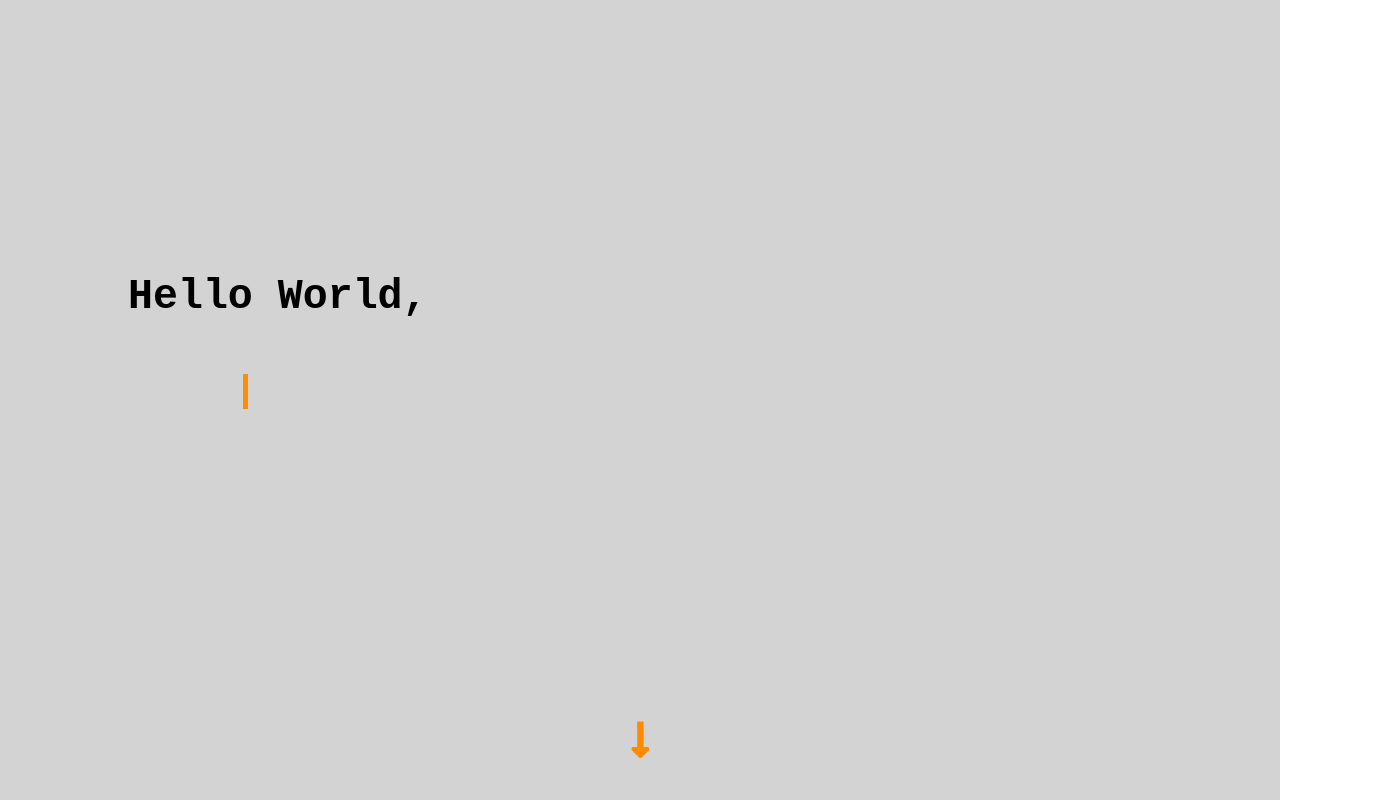
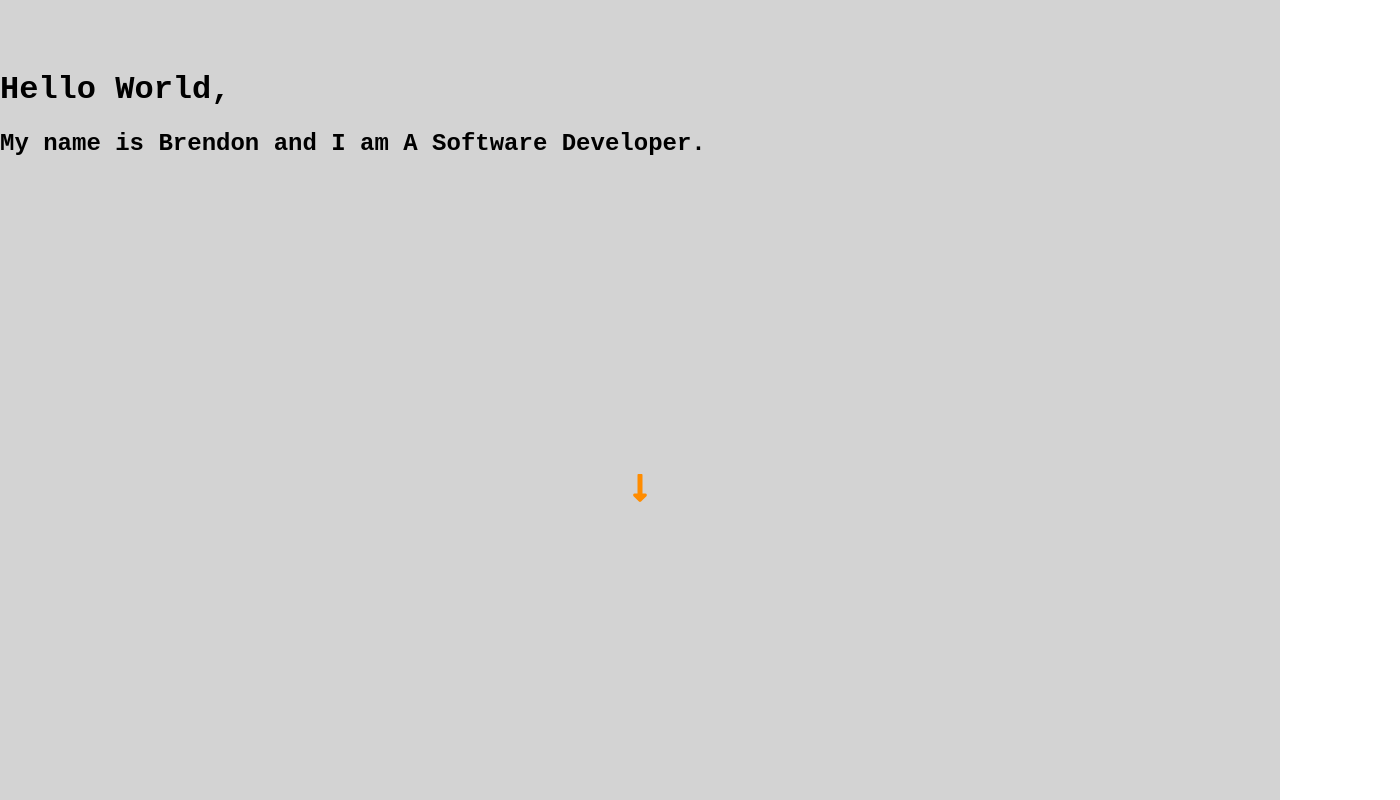
Before and after one commit to BrendonLH/react-portfolio, a React (Create React App) app: page / in a window 1280 px wide. Shown: the top 800 px of the page, 1400 px wide, since content can reach past the window. Built offline with nearby package versions, Linux system fonts and the light colour scheme.

Commit message:
removed typewriter effect as it is not working as intended

```diff
--- a/src/App.scss
+++ b/src/App.scss
@@ -1,8 +1,6 @@
 .App {
-  // display: grid;
   display: flex;
   flex-direction: column;
-  font-size: 1.0rem;
 
     .intro, .main, .links-closing {
       min-height: 100vh;
--- a/src/components/introduction-section/introduction.scss
+++ b/src/components/introduction-section/introduction.scss
@@ -1,13 +1,9 @@
 
 .intro-container {
-    display: grid;
-    font-size: 1.3rem;
-    grid-template-columns: 1fr;
-    grid-template-rows: 1.7fr 0.3fr;
-    gap: 0px 0px;
-    grid-template-areas:
-      "."
-      ".";
+    display: flex;
+    flex-direction: column;
+    justify-content: center;
+
 
     background-color: lightgray;
 
@@ -16,58 +12,63 @@
         cursor: pointer;
         color: darkorange;
     }
-    h2 {
-        padding-left: 10%;
-    }
+
 
 
 
 
 // typewriter component
     .typewriter {
-        display: flex;
-        // max-width: 840px;
-        flex-direction: column;
-        justify-content: center;
-        padding: 0 0 0 10%;
+        margin-top: 50px;
+    //     display: flex;
+    //     // max-width: 840px;
+    //     flex-direction: column;
+    //     justify-content: center;
+    //     padding: 0 0 0 10%;
     }
 
-    .typewriter-text {
-        border-right: solid 5px darkorange;
-        white-space: nowrap;
-        overflow: hidden;
-        color: rgba(12, 11, 11, 0.7);
-        animation: animated-text 3s steps(29,end) 1s 1 normal both,
-               animated-cursor 800ms steps(29,end) infinite;
-    }
+    // .typewriter-text {
+    //     border-right: solid 5px darkorange;
+    //     white-space: nowrap;
+    //     overflow: hidden;
+    //     color: rgba(12, 11, 11, 0.7);
+    //     animation: animated-text 3s steps(29,end) 1s 1 normal both,
+    //            animated-cursor 800ms steps(29,end) infinite;
+    // }
 
 
-    @keyframes animated-text{
-        from{width: 0;}
-        to{width: 100%;}
-      }
-      @keyframes animated-cursor{
-        from{border-right-color: darkorange;}
-        to{border-right-color: transparent;}
-      }
+    // @keyframes animated-text{
+    //     from{width: 0;}
+    //     to{width: 100%;}
+    //   }
+    //   @keyframes animated-cursor{
+    //     from{border-right-color: darkorange;}
+    //     to{border-right-color: transparent;}
+    //   }
   }
 
-  @media only screen and (max-width: 1100px) {
+  @media only screen and (max-width: 1200px) {
     .intro-container{
         all: initial;
         background-color: lightgray;
         .next-section-butt{
             display: flex;
             justify-content: center;
+            margin: auto;
+            cursor: pointer;
+            color: darkorange;
         }
         .typewriter{
             padding: initial;
             margin-top: 50%;
-            font-size: 110%;
+            font-size: 100%;
         }
         .typewriter-text {
             border: none;
             padding: initial;
+        }
+        h2 {
+            padding-left: 10%;
         }
     }
 
@@ -80,7 +81,7 @@
 // mobile
 @media only screen and (max-height: 675px) {
     .intro-container {
-        font-size: 20px;
+        // font-size: 20px;
         .typewriter-text {
             white-space: normal;
             word-wrap: break-word;
```
